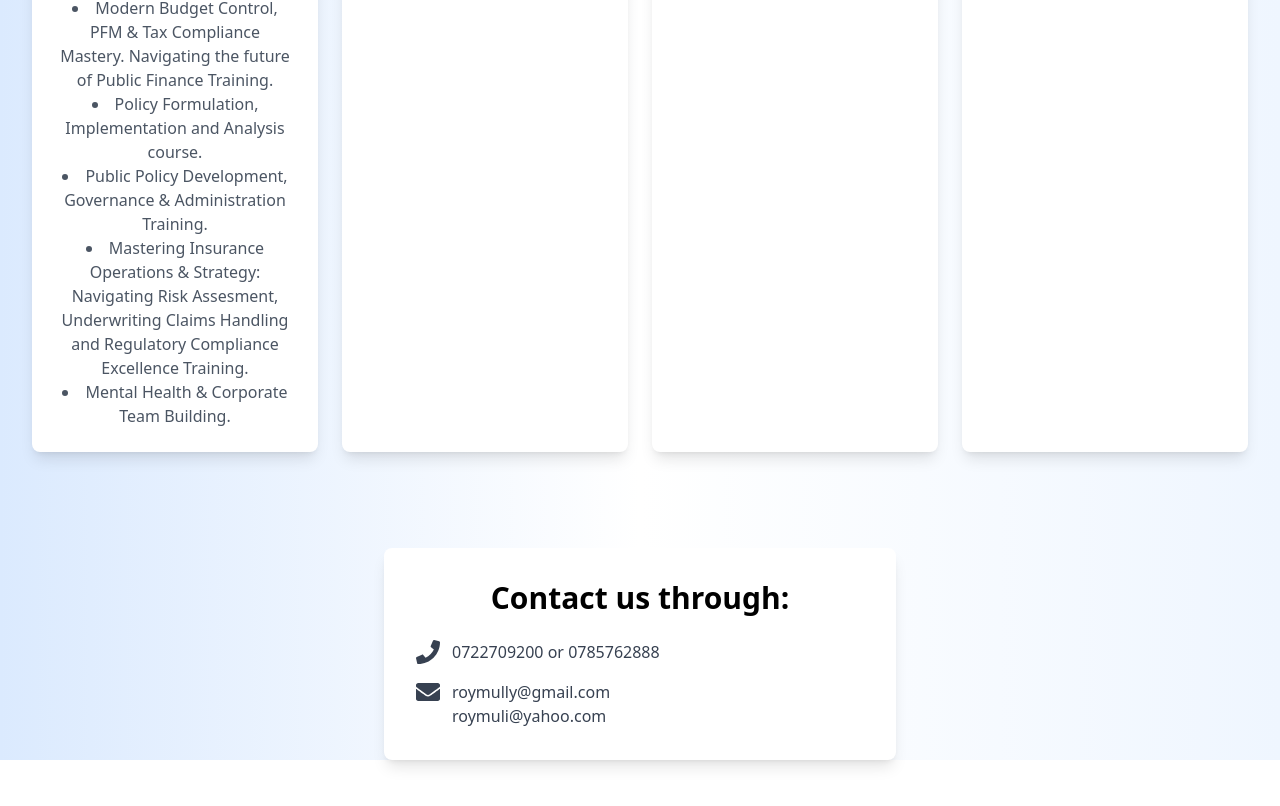
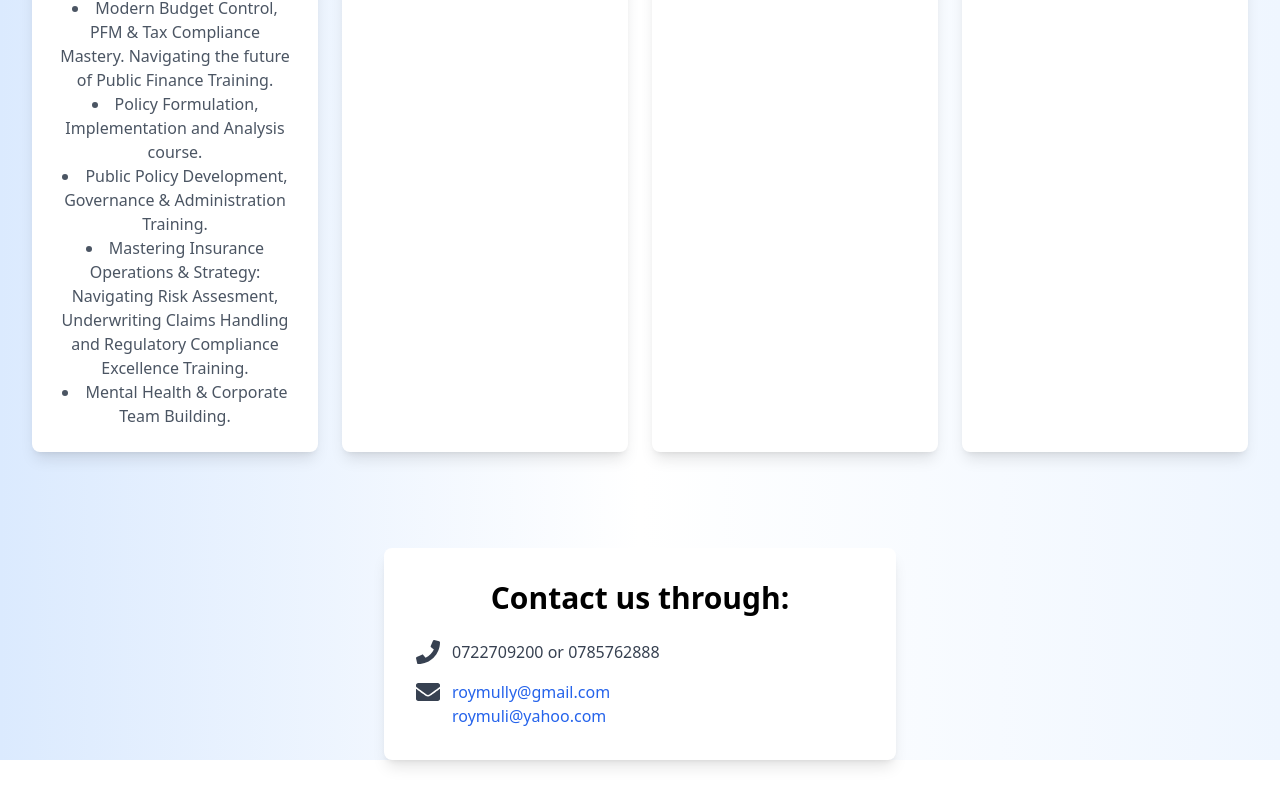
Before and after one commit to Maundu-Anthony/LEEROY-CONSULTANTS-LIMITED, a React (Create React App) app: page / in a window 1280 px wide. Shown: the part 2716-3522 px from the top of the page. Built offline with nearby package versions, Linux system fonts and the light colour scheme.

Commit message:
made email as link

```diff
--- a/src/App.js
+++ b/src/App.js
@@ -151,14 +151,14 @@ function App() {
     <div className="flex items-start">
       <FaEnvelope className="text-primary text-2xl mr-3" />
       <div>
-              <span >roymully@gmail.com</span>
+        <a href="mailto:roymully@gmail.com" className="text-blue-600 hover:underline">roymully@gmail.com</a>
         <br />
-              <span>roymuli@yahoo.com</span>
+        <a href="mailto:roymuli@yahoo.com" className="text-blue-600 hover:underline">roymuli@yahoo.com</a>
       </div>
     </div>
-
   </div>
 </section>
+
     </div>
   );
 }
```
Lines whose indentation alone changed are shown as unchanged.
